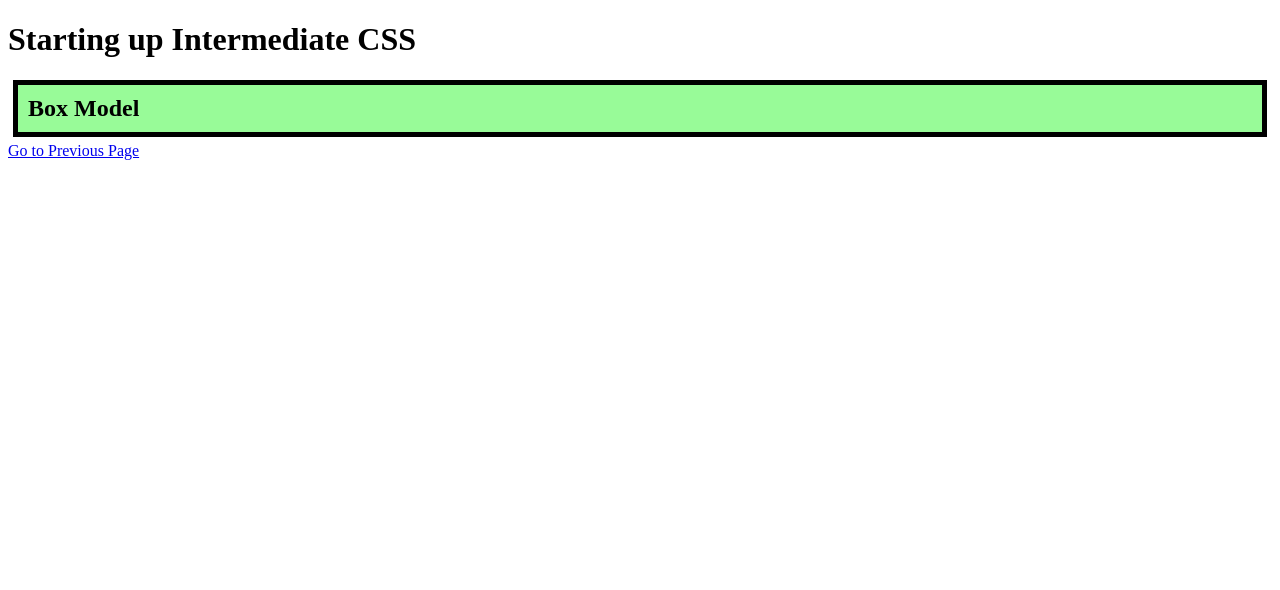
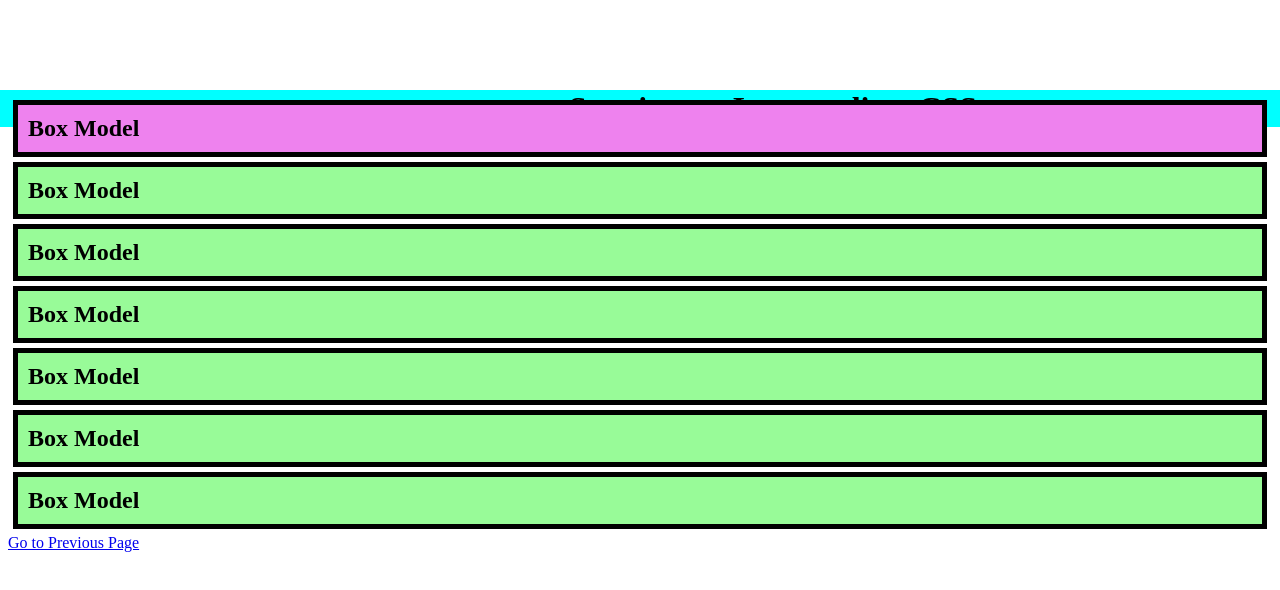
Before and after one commit to MuhammedRaihan102/fullstacktraining, a plain HTML site: page htmlwithcss/inCssp1.html in a window 1280 px wide. Drawn offline with Linux system fonts and the light colour scheme.

Commit message:
Third Day AN

```diff
--- a/htmlwithcss/inCssp1.css
+++ b/htmlwithcss/inCssp1.css
@@ -4,3 +4,16 @@
     border: solid 5px black;
     margin: 5px;
 }
+.fixed-position{
+    position: fixed;
+    text-align: center;
+    background-color: aqua;
+    margin-top: -10px;
+    margin-left: -10px;
+    width: 1550px;
+}
+.relative-position{
+    position: relative;
+    background-color: violet;
+    margin-top: 100px;
+}
--- a/htmlwithcss/inCssp1.html
+++ b/htmlwithcss/inCssp1.html
@@ -4,11 +4,17 @@
     <meta charset="UTF-8">
     <meta name="viewport" content="width=device-width, initial-scale=1.0">
     <title>Document</title>
-    <link rel="stylesheet" href="inCssp1.css">
 </head>
 <body>
-    <h1>Starting up Intermediate CSS</h1>
+    <link rel="stylesheet" href="inCssp1.css">
+    <h1 class="fixed-position">Starting up Intermediate CSS</h1>
+    <h2 class="relative-position box-model">Box Model</h2>
     <h2 class="box-model">Box Model</h2>
-    <a href="index1.hhtml">Go to Previous Page</a>
+    <h2 class="box-model">Box Model</h2>
+    <h2 class="box-model">Box Model</h2>
+    <h2 class="box-model">Box Model</h2>
+    <h2 class="box-model">Box Model</h2>
+    <h2 class="box-model">Box Model</h2>
+    <a href="index1.html">Go to Previous Page</a>
 </body>
 </html>
```
